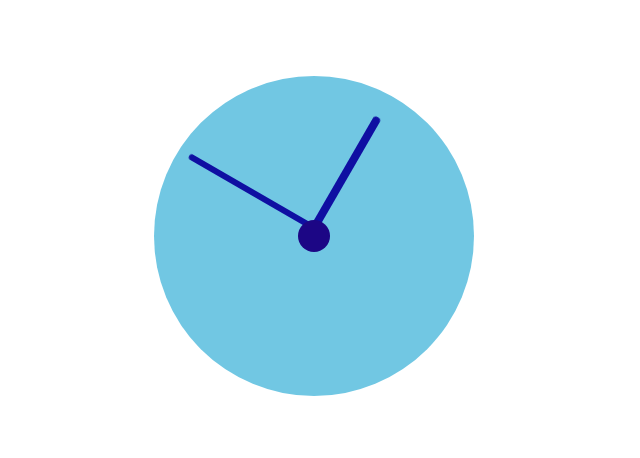
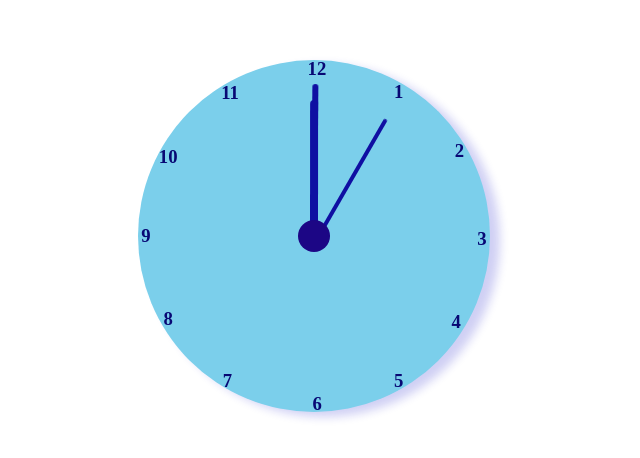
Before and after one commit to namrathashivaHS/Clock, a plain HTML site: page index.html in a window 1280 px wide. Shown: the part 164-622 px from the top of the page, without its empty margins (326-966 px from the left). Drawn offline with Linux system fonts and the light colour scheme.

Commit message:
added the numbers to clock

```diff
--- a/index.html
+++ b/index.html
@@ -9,14 +9,25 @@
 </head>
 <body>
     <div id="out">
-        <div id="n1">
+        <div id="num">
+            <h3 id="num1">1</h3>
+            <h3 id="num2">2</h3>
+            <h3 id="num3">3</h3>
+            <h3 id="num4">4</h3>
+            <h3 id="num5">5</h3>
+            <h3 id="num6">6</h3>
+            <h3 id="num7">7</h3>
+            <h3 id="num8">8</h3>
+            <h3 id="num9">9</h3>
+            <h3 id="num10">10</h3>
+            <h3 id="num11">11</h3>
+            <h3 id="num12">12</h3>
+        </div>
+        <div id="n1"></div>
+        <div id="n2"></div>
+        <div id="n3"></div>
+        <div id="in"></div>
 
-        </div>
-        <div id="n2">
-
-        </div>
-        <div id="in">
-        </div>
     </div>
 </body>
 </html>
--- a/style.css
+++ b/style.css
@@ -4,16 +4,93 @@
     box-sizing: border-box;
 }
 #out{
-    width:20rem;
-    height:20rem;
-    background:rgb(113, 199, 227);
+    width:22rem;
+    height:22rem;
+    background:rgb(123, 207, 235);
     border-radius: 50%;
+    box-shadow: 10px 5px 10px rgba(18, 18, 199, 0.2);
     position:absolute;
     top:0;
     left:0;
     right:0;
     bottom:0;
     margin:auto;
+}
+#num{
+   width:20rem;
+   height:20rem;
+   /* background:rgb(123, 207, 235); */
+   border-radius:50%;
+   /* box-shadow: 0 0 15px rgba(0,0,1,0.2); */
+   position:absolute;
+    top:0;
+    left:0;
+    right:0;
+    bottom:0;
+    margin:auto;
+}
+#num1{
+    position:absolute;
+    left:15rem;
+    top:0.3rem;
+}
+#num2{
+    position:absolute;
+    left:18.8rem;
+    top:4rem;
+}
+#num3{
+    position:absolute;
+    top:9.5rem;
+    left:20.2rem;
+}
+#num4{
+    position: absolute;
+    left:18.6rem;
+    top:14.7rem;
+}
+#num5{
+    position:absolute;
+    left:15rem;
+    top:18.4rem;
+}
+#num6{
+    position:absolute;
+    left:9.9rem;
+    bottom:-1.2rem;
+}
+#num7{
+    position:absolute;
+    left:4.3rem;
+    top:18.4rem;
+}
+#num8{
+    position:absolute;
+    left:0.6rem;
+    top:14.5rem;
+}
+#num9{
+    position:absolute;
+    bottom:9.3rem;
+    left:-0.8rem;
+}
+#num10{
+    position:absolute;
+    top:4.4rem;
+    left:0.3rem;
+}
+#num11{
+    position:absolute;
+    left:4.2rem;
+    top:0.4rem;
+}
+#num12{
+    position:absolute;
+    left:9.6rem;
+    top:-1.1rem;
+}
+h3{
+    color: rgb(8, 8, 116);
 }
 #in{
     width:2rem;
@@ -29,13 +106,13 @@
 }
 #n1{
     width:0.35rem;
-    height:9rem;
+    height:10rem;
     background:rgb(15, 15, 162);
     border-radius: 5px;
     position:absolute;
-    left:9.825rem;
-    top:0.5rem;
-    animation: minutehand 6s infinite;
+    left:10.825rem;
+    top:1.5rem;
+    animation: minutehand 3600s infinite;
     transform-origin:bottom center;
     animation-timing-function: linear;
 }
@@ -45,16 +122,33 @@
 
 #n2{
     width:0.5rem;
-    height:8rem;
+    height:9rem;
     background: rgb(15, 15, 162);
     border-radius: 5px;
     position:absolute;
-    left:9.75rem;
-    top:1.5rem;
-    animation: hourhand 60s infinite;
+    left:10.75rem;
+    top:2.5rem;
+    animation: hourhand 43200s infinite;
     transform-origin:bottom center;
     animation-timing-function: linear;
 }
 @keyframes hourhand {
     from{transform: rotate(0deg);}
     to{transform: rotate(360deg);}  }
+
+#n3{
+    width:0.25rem;
+    height:9rem;
+    background: rgb(15, 15, 162);
+    border-radius: 5px;
+    position:absolute;
+    left:10.875rem;
+    top:2.5rem;
+    animation: sechand 60s infinite;
+    transform-origin:bottom center;
+    animation-timing-function: linear;
+}
+@keyframes sechand{
+    from{transform: rotate(0deg);}
+    to{transform: rotate(360deg);}
+}
```
